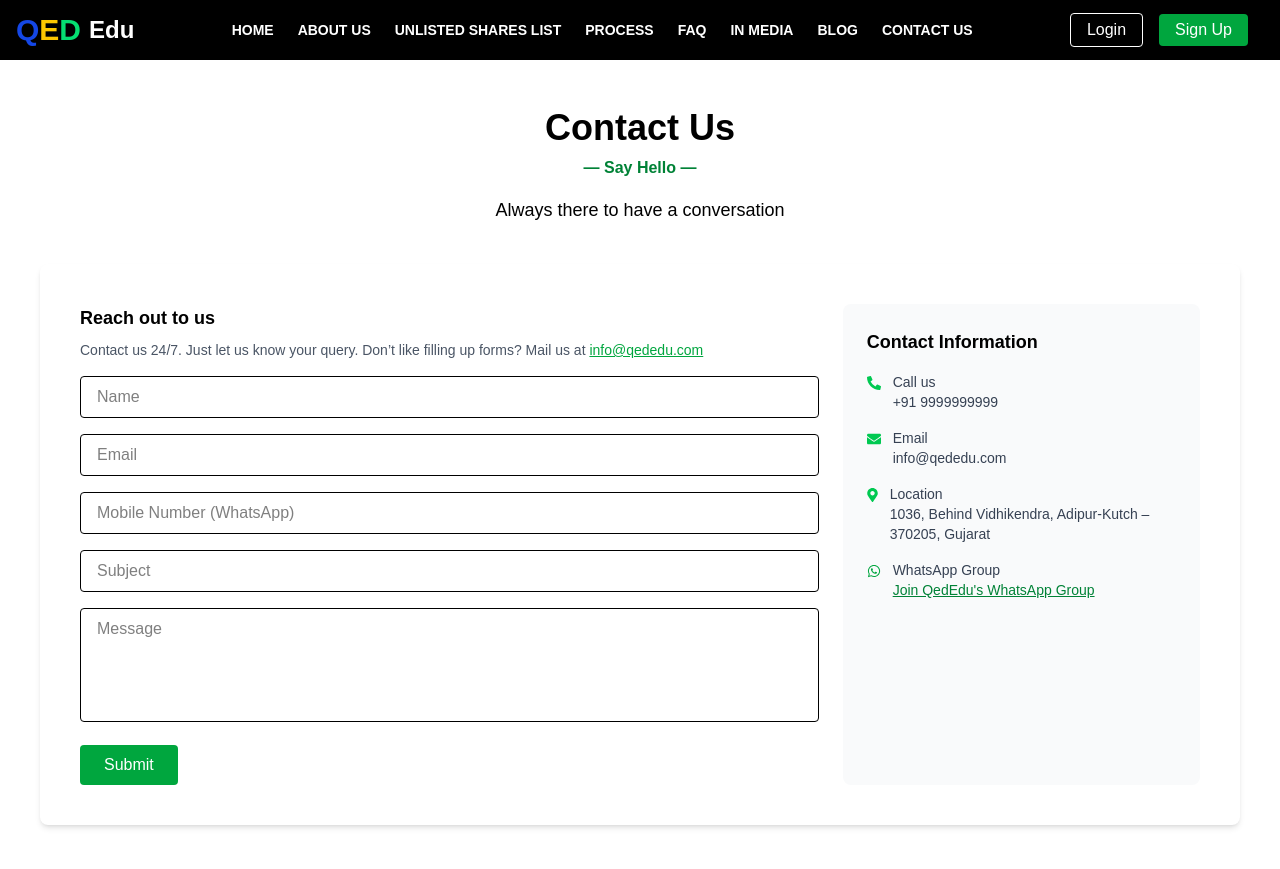
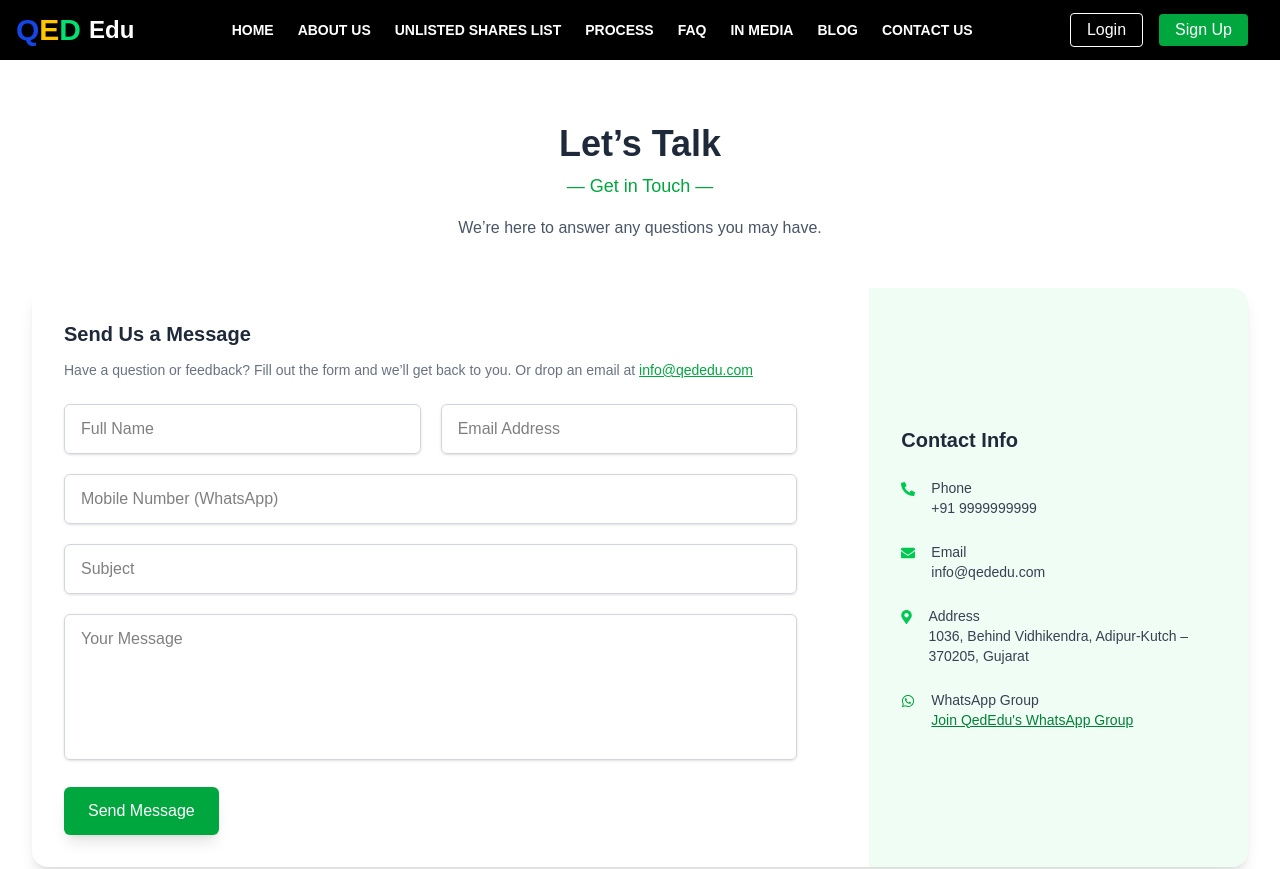
Before and after one commit to hritikpal48/qededu-frontend, a Next.js app: page /contact-us in a window 1280 px wide. Shown: the top 869 px of the page. Built offline with nearby package versions, Linux system fonts and the light colour scheme.

Commit message:
Changes in Contact Page

```diff
--- a/src/components/page/contact/index.tsx
+++ b/src/components/page/contact/index.tsx
@@ -10,102 +10,102 @@ import {
 
 const Contactpage = () => {
   return (
-    <section className="bg-white py-12 px-4 md:px-10 max-w-7xl mx-auto">
+    <section className="py-16 px-4 md:px-8 max-w-7xl mx-auto">
       {/* Heading */}
-      <div className="text-center mb-10">
-        <h2 className="text-3xl md:text-4xl font-bold">Contact Us</h2>
-        <p className="text-green-700 font-semibold mt-2">— Say Hello —</p>
-        <p className="text-lg font-medium mt-4">
-          Always there to have a conversation
+      <div className="text-center mb-12">
+        <h2 className="text-4xl font-bold text-gray-800">Let’s Talk</h2>
+        <p className="text-green-600 font-medium mt-2 text-lg">— Get in Touch —</p>
+        <p className="mt-4 text-gray-600">
+          We’re here to answer any questions you may have.
         </p>
       </div>
 
-      {/* Form and Info Section */}
-      <div className="bg-white shadow-md rounded-lg grid md:grid-cols-3 gap-6 p-6 md:p-10">
-        {/* Form */}
-        <div className="md:col-span-2">
-          <h3 className="text-lg font-semibold mb-2">Reach out to us</h3>
-          <p className="text-sm text-gray-600 mb-4">
-            Contact us 24/7. Just let us know your query. Don’t like filling
-            up forms? Mail us at{" "}
-            <a
-              href="mailto:info@qededu.com"
-              className="text-green-600 underline"
-            >
+      {/* Form & Info Grid */}
+      <div className="grid md:grid-cols-3 gap-10 bg-white shadow-lg rounded-2xl overflow-hidden">
+        {/* Contact Form */}
+        <div className="md:col-span-2 p-8">
+          <h3 className="text-xl font-semibold text-gray-800 mb-3">
+            Send Us a Message
+          </h3>
+          <p className="text-sm text-gray-500 mb-6">
+            Have a question or feedback? Fill out the form and we’ll get back to you.
+            Or drop an email at{" "}
+            <a href="mailto:info@qededu.com" className="text-green-600 underline">
               info@qededu.com
             </a>
           </p>
-          <form className="space-y-4">
+
+          <form className="space-y-5">
+            <div className="grid grid-cols-1 sm:grid-cols-2 gap-5">
               <input
                 type="text"
-              placeholder="Name"
-              className="w-full border px-4 py-2 rounded"
+                placeholder="Full Name"
+                className="w-full border border-gray-300 px-4 py-3 rounded-md shadow-sm focus:outline-none focus:ring-2 focus:ring-green-500"
               />
               <input
                 type="email"
-              placeholder="Email"
-              className="w-full border px-4 py-2 rounded"
+                placeholder="Email Address"
+                className="w-full border border-gray-300 px-4 py-3 rounded-md shadow-sm focus:outline-none focus:ring-2 focus:ring-green-500"
               />
+            </div>
             <input
               type="tel"
               placeholder="Mobile Number (WhatsApp)"
-              className="w-full border px-4 py-2 rounded"
+              className="w-full border border-gray-300 px-4 py-3 rounded-md shadow-sm focus:outline-none focus:ring-2 focus:ring-green-500"
             />
             <input
               type="text"
               placeholder="Subject"
-              className="w-full border px-4 py-2 rounded"
+              className="w-full border border-gray-300 px-4 py-3 rounded-md shadow-sm focus:outline-none focus:ring-2 focus:ring-green-500"
             />
             <textarea
-              placeholder="Message"
-              rows={4}
-              className="w-full border px-4 py-2 rounded resize-none"
-            ></textarea>
+              placeholder="Your Message"
+              rows={5}
+              className="w-full border border-gray-300 px-4 py-3 rounded-md shadow-sm resize-none focus:outline-none focus:ring-2 focus:ring-green-500"
+            />
             <button
               type="submit"
-              className="bg-green-600 text-white px-6 py-2 rounded hover:bg-green-700 transition"
+              className="bg-green-600 hover:bg-green-700 transition text-white font-medium py-3 px-6 rounded-md shadow-lg w-full sm:w-auto"
             >
-              Submit
+              Send Message
             </button>
           </form>
         </div>
 
         {/* Contact Info */}
-        <div className="bg-gray-50 p-6 rounded-lg">
-          <h4 className="text-lg font-semibold mb-4">Contact Information</h4>
-          <div className="space-y-4 text-sm text-gray-700">
-            <div className="flex items-start gap-3">
-              <FaPhoneAlt className="mt-1 text-green-500" />
+        <div className="bg-green-50 p-8 flex flex-col justify-center">
+          <h4 className="text-xl font-semibold text-gray-800 mb-6">Contact Info</h4>
+          <div className="space-y-6 text-sm text-gray-700">
+            <div className="flex items-start gap-4">
+              <FaPhoneAlt className="text-green-500 mt-1" />
               <div>
-                <p className="font-medium">Call us</p>
+                <p className="font-medium">Phone</p>
                 <p>+91 9999999999</p>
               </div>
             </div>
-            <div className="flex items-start gap-3">
-              <FaEnvelope className="mt-1 text-green-500" />
+            <div className="flex items-start gap-4">
+              <FaEnvelope className="text-green-500 mt-1" />
               <div>
                 <p className="font-medium">Email</p>
                 <p>info@qededu.com</p>
               </div>
             </div>
-            <div className="flex items-start gap-3">
-              <FaMapMarkerAlt className="mt-1 text-green-500" />
+            <div className="flex items-start gap-4">
+              <FaMapMarkerAlt className="text-green-500 mt-1" />
               <div>
-                <p className="font-medium">Location</p>
-                <p>
-                  1036, Behind Vidhikendra, Adipur-Kutch – 370205, Gujarat
-                </p>
+                <p className="font-medium">Address</p>
+                <p>1036, Behind Vidhikendra, Adipur-Kutch – 370205, Gujarat</p>
               </div>
             </div>
-            <div className="flex items-start gap-3">
-              <FaWhatsapp className="mt-1 text-green-600" />
+            <div className="flex items-start gap-4">
+              <FaWhatsapp className="text-green-600 mt-1" />
               <div>
                 <p className="font-medium">WhatsApp Group</p>
                 <a
                   href="#"
-                  className="text-green-700 underline"
                   target="_blank"
                   rel="noopener noreferrer"
+                  className="text-green-700 underline"
                 >
                   Join QedEdu's WhatsApp Group
                 </a>
```
Lines whose indentation alone changed are shown as unchanged.
